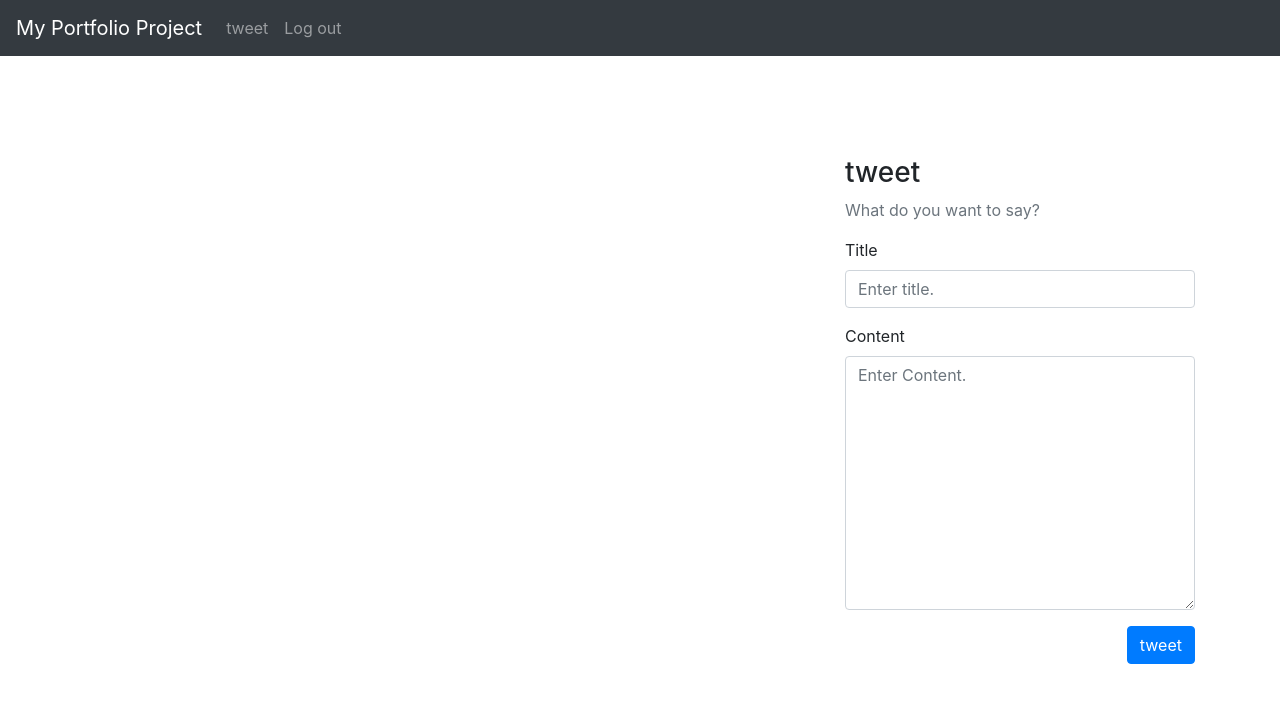
After one commit to jun971006/portfolio_project, a Flask app: template view/templates/post.html in a window 1280 px wide. The commit adds this page. Shown: the top 703 px of the page. Run offline with Flask 2, Linux system fonts and the light colour scheme; the template is opened without the code that fills it, so the values that code supplies are empty; parts of the project's set-up code (start-up, migrations or seed data) failed here and were passed over; some libraries are stand-ins or nearby versions.

Commit message:
[view/templates]base, navNotuser, navUser, post, signup, tweet, welcome.html [view]postAPI.py

```diff
--- a/view/templates/base.html
+++ b/view/templates/base.html
@@ -11,8 +11,15 @@
     <title>{% block title %}{% endblock %}</title>
   </head>
   <body>
-    <div style="margin-top: 100px;">
-      {% block content %}{% endblock %}
+      {% if userEmail in session %}
+        {% include "navNotuser.html" %}
+      {% else %}
+        {% include "navUser.html" %}
+      {% endif %}
+
+
+      <div style="margin-top: 100px;">
+        {% block content %}{% endblock %}
     </div>
 
     <!-- Optional JavaScript -->
--- /dev/null
+++ b/view/templates/navUser.html
@@ -0,0 +1,17 @@
+<nav class="navbar navbar-expand-lg navbar-dark bg-dark">
+<a class="navbar-brand" href="#">My Portfolio Project</a>
+<button class="navbar-toggler" type="button" data-toggle="collapse" data-target="#navbarSupportedContent" aria-controls="navbarSupportedContent" aria-expanded="false" aria-label="Toggle navigation">
+  <span class="navbar-toggler-icon"></span>
+</button>
+
+<div class="collapse navbar-collapse" id="navbarSupportedContent">
+  <ul class="navbar-nav mr-auto">
+    <li class="nav-item">
+      <a class="nav-link" href="/post">tweet</a>
+    </li>
+    <li class="nav-item">
+      <a class="nav-link" href="/logout">Log out</a>
+    </li>
+  </ul>
+</div>
+</nav>
--- /dev/null
+++ b/view/templates/post.html
@@ -0,0 +1,27 @@
+{% extends "base.html"%}
+{% block content %}
+<main role="main" class="container">
+	<div class="row">
+		<div class="col-md-8">
+		{% with post_all=post_all %}
+			{% include "tweet.html" %}
+		{% endwith %}
+		</div>
+		<div class="col-md-4">
+			<h3>tweet</h3>
+			<p class="text-muted"> What do you want to say?</p>
+			<form action="/post" method="POST">
+				<div class="form-group">
+					<label for="postTitle">Title</label>
+					<input type="text" name="postTitle" class="form-control" id="postTitle" placeholder="Enter title.">
+				</div>
+				<div class="form-group">
+					<label for="postContent">Content</label>
+					<textarea rows="10" name="postContent" class="form-control" id="postContent" placeholder="Enter Content."></textarea>
+				</div>
+				<button type="submit" class="btn btn-primary float-right">tweet</button>
+			</form>
+		</div>
+	</div>
+</main>
+{% endblock content %}
--- a/view/templates/signup.html
+++ b/view/templates/signup.html
@@ -11,7 +11,8 @@
 			</div>
 			<div class="form-group">
 				<label for="InputPW">Password</label>
-				<input type="password" name="userPassword" class="form-group" id="InputPW" placeholder="Enter password">
+				<input type="password" name="userPassword" class="form-group" aria-describedby="passwordHelp" id="InputPW" placeholder="Enter password">
+				<small id="passwordHelp" class="form-text text-muted">We'll never share your password with anyone else.</small>
 			</div>
 			<button type="submit" class="btn btn-primary">Signup</button>
 		</form>
--- /dev/null
+++ b/view/templates/tweet.html
@@ -0,0 +1,14 @@
+{% for tweet in post_all %}
+<div class="card" style="margin-bottom:30px">
+	<div class="card-body">
+		<blockquote class="blockquote">
+			<h5 class="card-title mb-0">{{tweet.postTitle}}</h5>
+			<footer class="blockquote-footer">{{tweet.postDate}}<cite title="Source Title">-{{tweet.postAuthor}}</cite></footer>
+		</blockquote>
+		<p class="card-text">{{tweet.postContent}}</p>
+		{% if info == tweet.postAuthor %}
+		{% include "removemodal.html" %}{% include "modifymodal.html" %}
+		{% endif %}
+	</div>
+</div>
+{% endfor %}
--- a/view/templates/welcome.html
+++ b/view/templates/welcome.html
@@ -1,7 +1,7 @@
 {% extends "base.html" %}
 {% block content %}
 	<div class="container">
-		<div class="junbotron">
+		<div class="jumbotron">
 			<h1 class="display-4">환영합니다. {{info}}</h1>
 			<p class="lead">This is a simple hero unit, a simple junbotron-style component for calling extra attention to featured content or information.</p>
 			<hr class="my-4">
```
Also changed, not shown: view/postAPI.py (added, +29 -0 lines), view/templates/navNotuser.html (added, +17 -0 lines), view/db/postsDAO.py (added).
